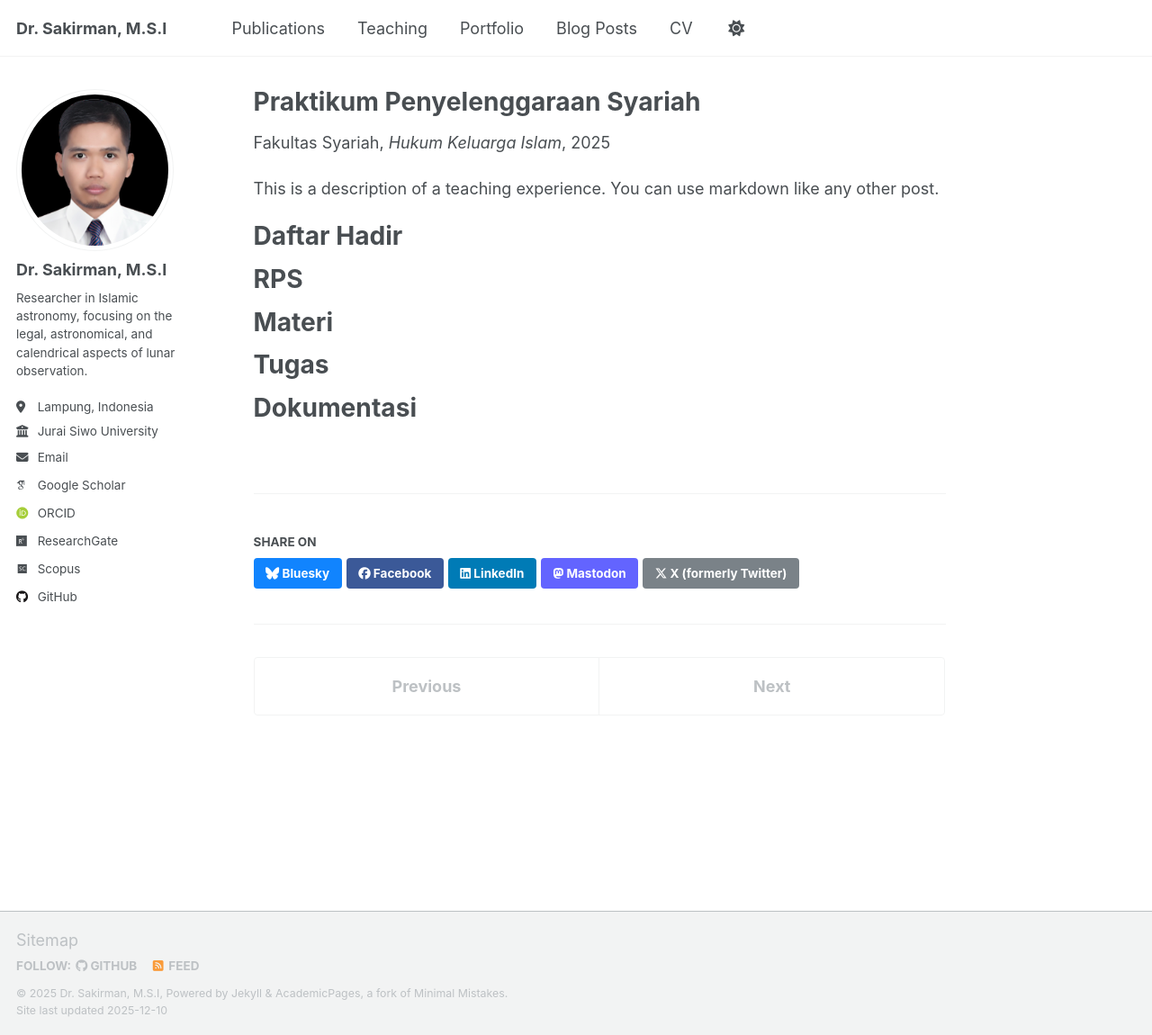
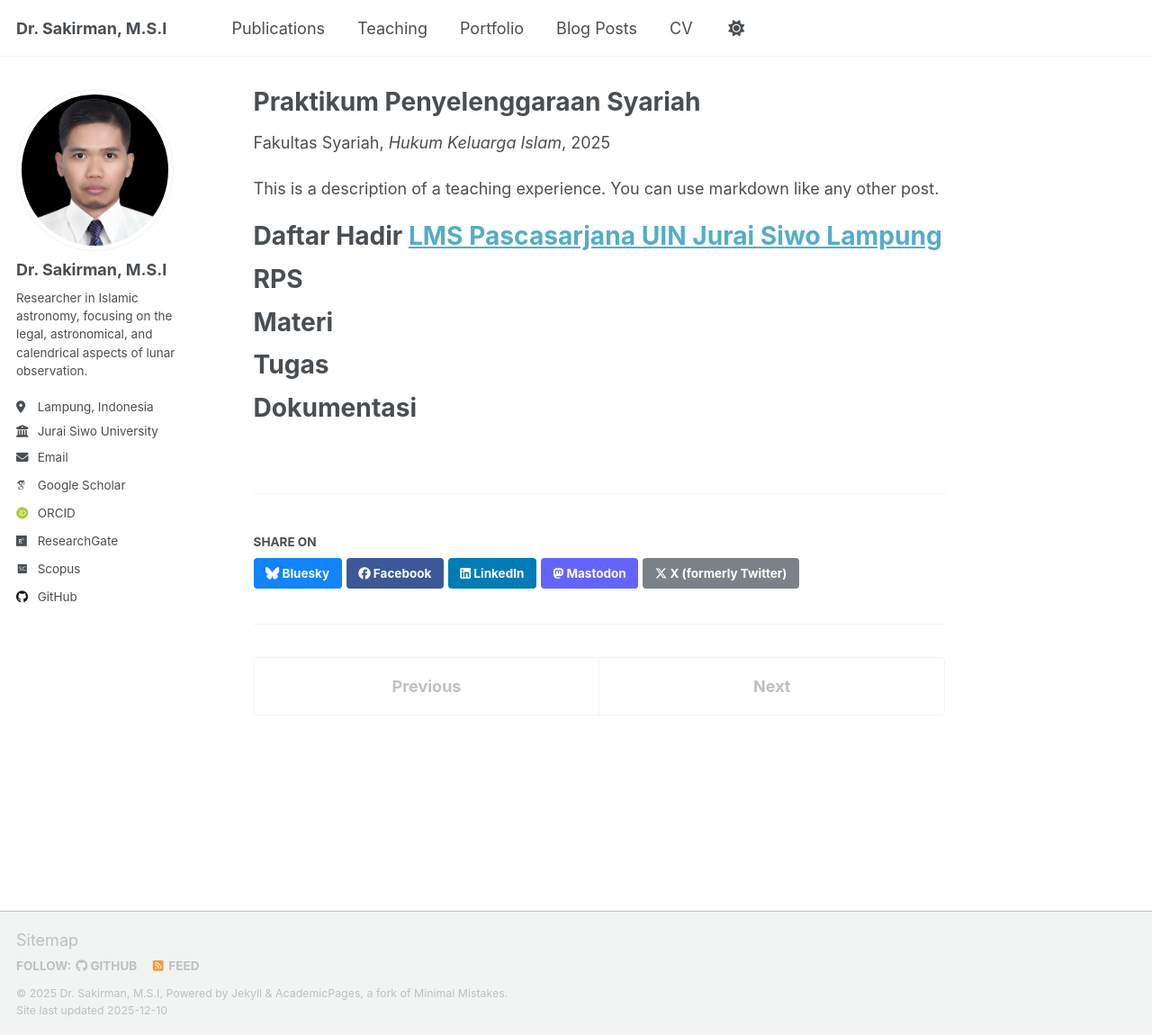
Before and after one commit to sakir-man/sakir-man.github.io, a Jekyll site: the page built from _teaching/2014-spring-teaching-3.md, in a window 1280 px wide and 1150 px high. Shown: the whole window at 90% size. Built offline with Jekyll 4.4.1, drawn with Linux system fonts in a browser that asks for light colours; some web fonts are replaced; a script that is not in the unit is left out.

Commit message:
Update 2014-spring-teaching-3.md

```diff
--- a/_teaching/2014-spring-teaching-3.md
+++ b/_teaching/2014-spring-teaching-3.md
@@ -10,7 +10,7 @@ location: "UIN Jurai Siwo Lampung"
 
 This is a description of a teaching experience. You can use markdown like any other post.
 
-Daftar Hadir
+Daftar Hadir  <a href="https://elearning.metrouniv.ac.id/pasca/">LMS Pascasarjana UIN Jurai Siwo Lampung</a>
 ======
 
 RPS
```
